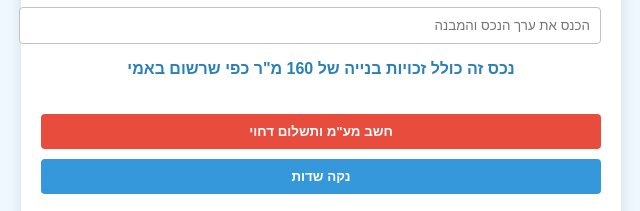
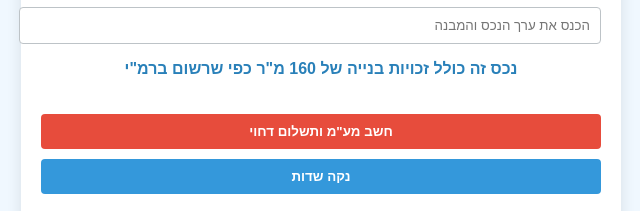
Before and after one commit to lanchi10/avi2, a plain HTML site: page index.html in a window 1280 px wide. Shown: the part 141-352 px from the top of the page, 319-959 px from the left. Drawn offline with Linux system fonts and the light colour scheme.

Commit message:
Update index.html

```diff
--- a/index.html
+++ b/index.html
@@ -106,7 +106,7 @@
         <label for="propertyValue">ערך הנכס והמבנה (בש"ח):</label>
         <input type="number" id="propertyValue" placeholder="הכנס את ערך הנכס והמבנה" oninput="clearResult()">
 
-        <p style="color: #2980b9; font-weight: bold;">נכס זה כולל זכויות בנייה של 160 מ"ר כפי שרשום באמי</p>
+        <p style="color: #2980b9; font-weight: bold;">נכס זה כולל זכויות בנייה של 160 מ"ר כפי שרשום ברמ"י</p>
 
         <button onclick="calculate()">חשב מע"מ ותשלום דחוי</button>
         <button class="clear-button" onclick="clearFields()">נקה שדות</button>
```
